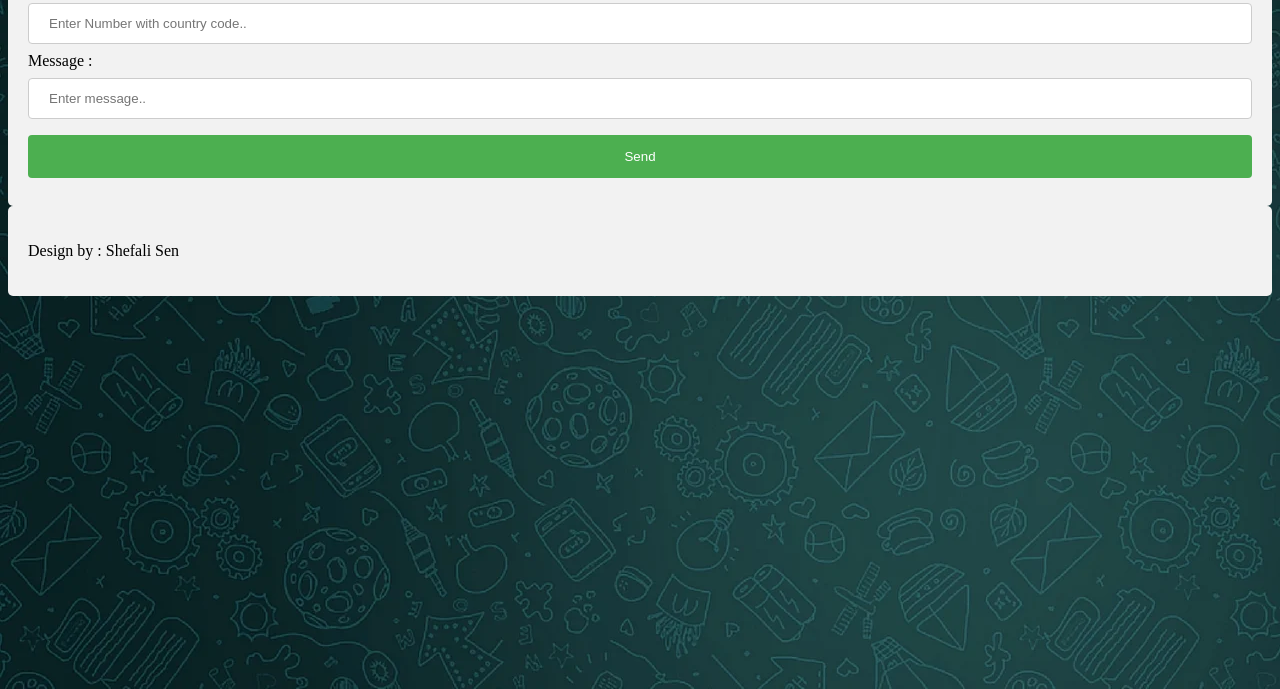
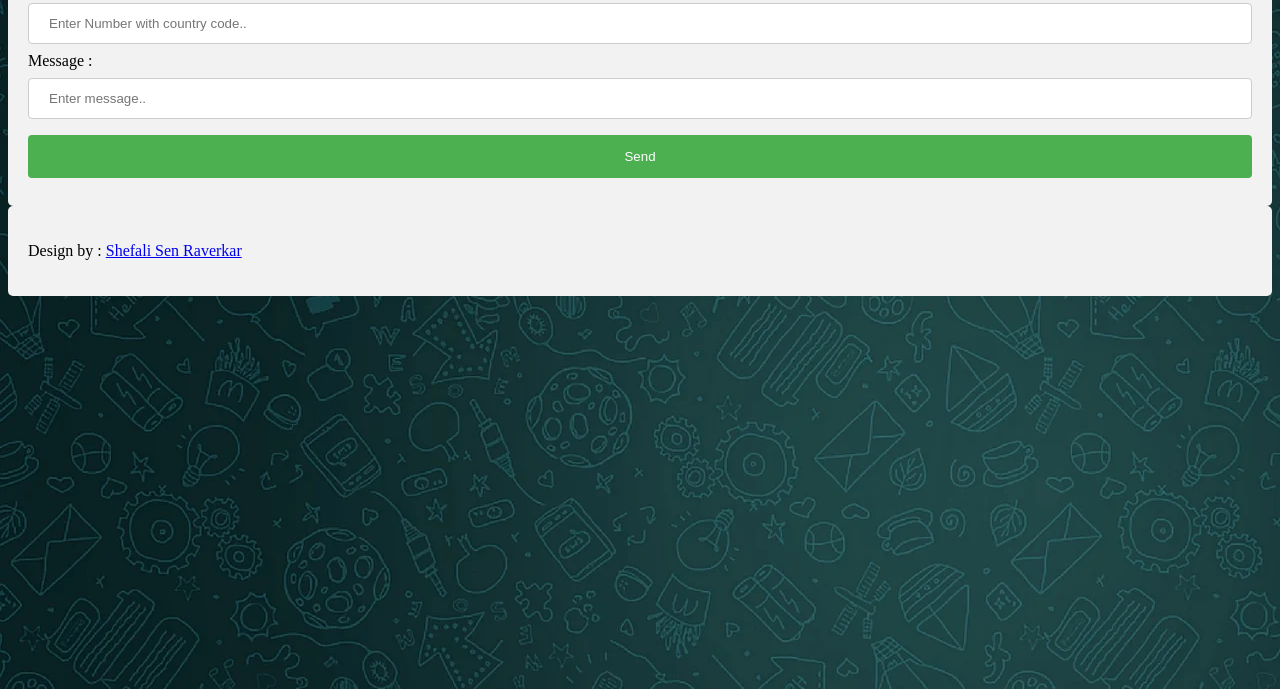
Before and after one commit to hraverkar/WhatsApp, a plain HTML site: page index.html in a window 1280 px wide. Shown: the part 111-800 px from the top of the page. Drawn offline with Linux system fonts and the light colour scheme.

Commit message:
Updated design by

```diff
--- a/index.html
+++ b/index.html
@@ -25,9 +25,9 @@
 
     <div>
         <footer>
-            <!-- <p>Design by : <a href="https://hraverkar.netlify.com/" rel="noopener noreferrer" target="_blank">Shefali Sen
-                    Raverkar</a></p> -->
-                    <p>Design by : Shefali Sen</p>
+            <p>Design by : <a href="https://hraverkar.netlify.com/" rel="noopener noreferrer" target="_blank">Shefali Sen
+                    Raverkar</a></p>
+<!--                     <p>Design by : Shefali Sen</p> -->
         </footer>
     </div>
 </body>
```
